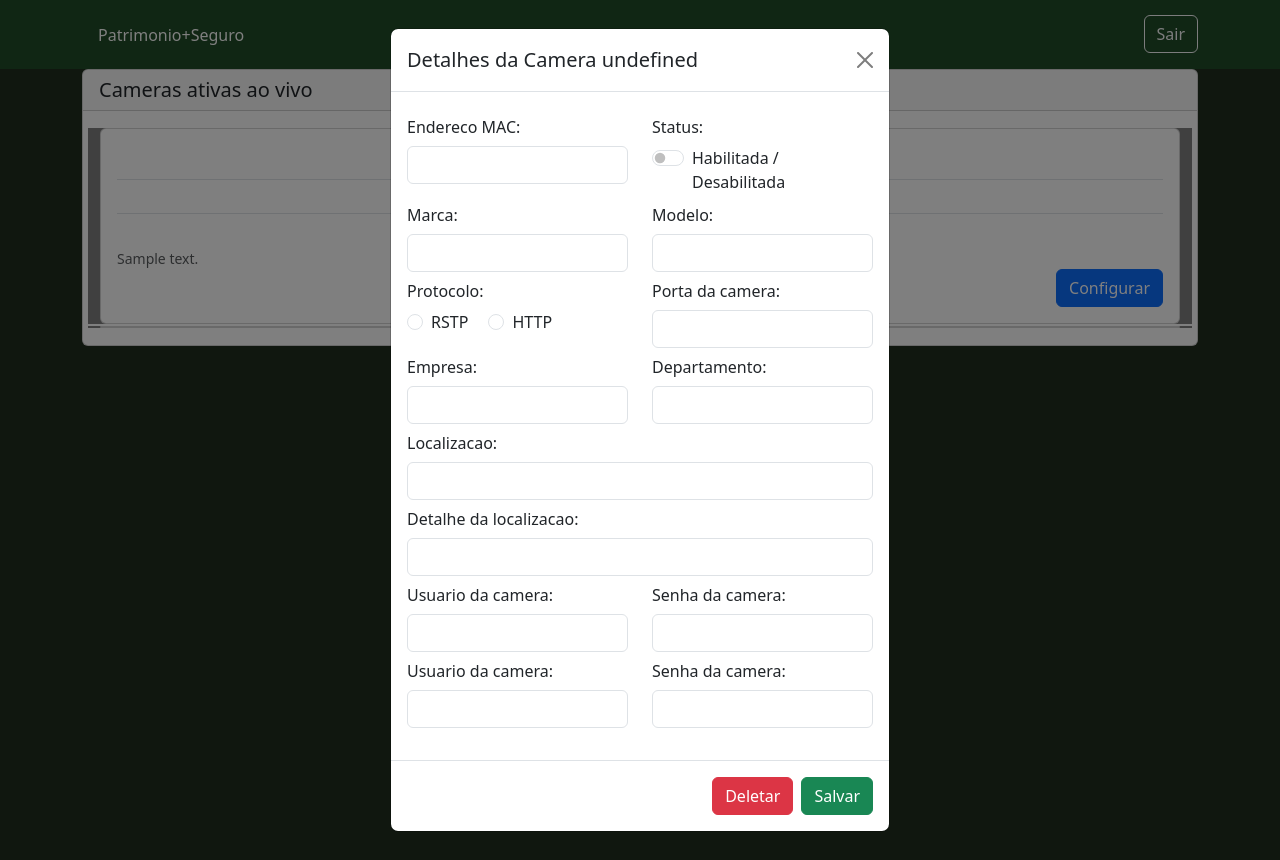
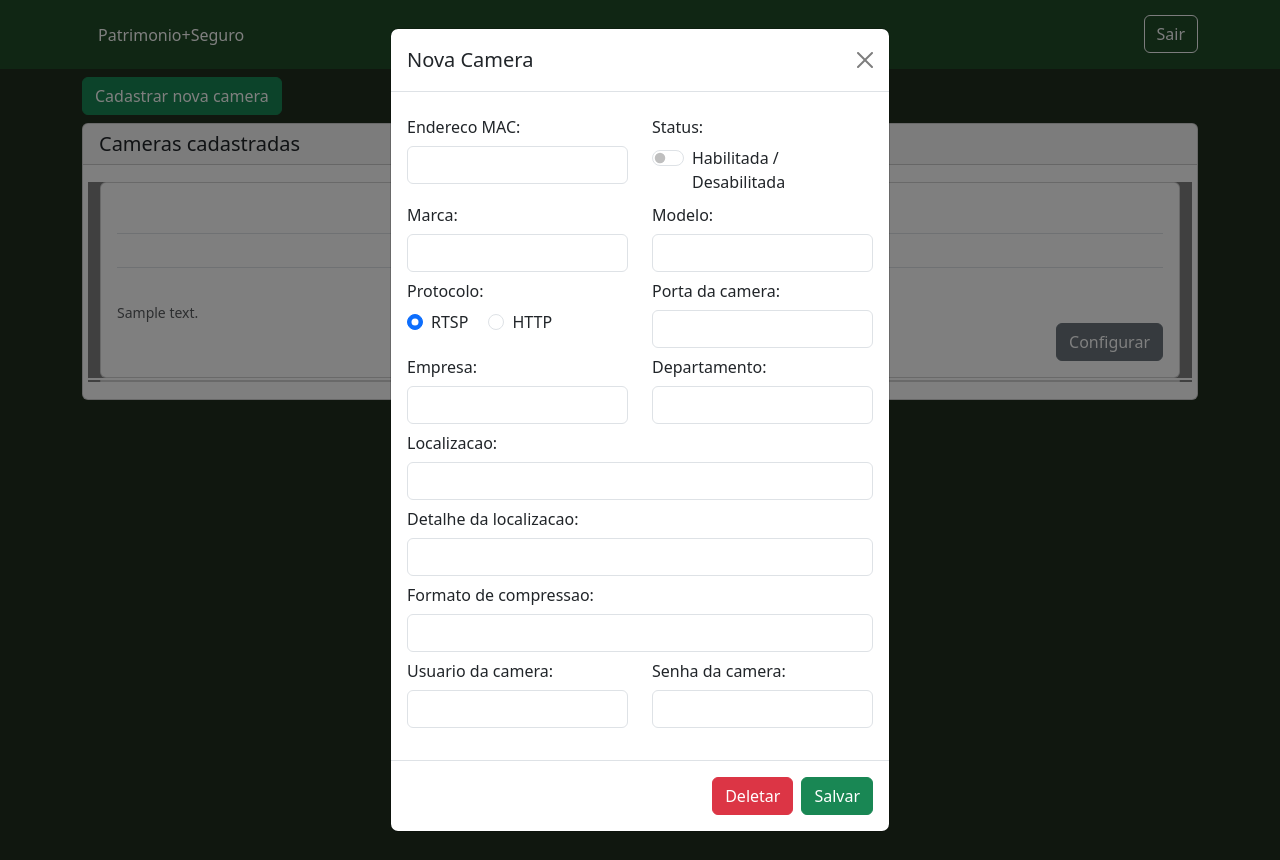
Before and after one commit to dmsb/security-camera-ifpe, a Flask app: template src/blueprints/templates/cameras.html in a window 1280 px wide, after a click on "Cadastrar nova camera". Run offline with Flask 2, Linux system fonts and the light colour scheme; the template is opened without the code that fills it: most values are stand-ins (such as "Sample title", 1, 10 or a date in 2020); parts of the project's set-up code (start-up, migrations or seed data) failed here and were passed over; some libraries are stand-ins or nearby versions.

Commit message:
Create camera feature finished

```diff
--- a/run.py
+++ b/run.py
@@ -4,4 +4,4 @@ from dataload.dataLoader import load_initial_data
 if __name__ == "__main__":
    app = create_app('DEV')
    load_initial_data()
-   app.run(debug=False, host='0.0.0.0', threaded=True)
+   app.run(debug=True, host='0.0.0.0', threaded=True)
--- a/src/appFactory.py
+++ b/src/appFactory.py
@@ -75,7 +75,7 @@ def create_app(envirovment):
 
     bootstrap.init_app(app)
 
-    with app.app_context():
-        CustomFlaskThread(name='store_cameras', target=videoLocalStorer.store_cameras).start()
+    # with app.app_context():
+    #     CustomFlaskThread(name='store_cameras', target=videoLocalStorer.store_cameras).start()
 
     return app
--- a/src/blueprints/templates/cameras.html
+++ b/src/blueprints/templates/cameras.html
@@ -44,8 +44,10 @@
         </div>
     </header>
     <div class="container container-cameras-view">
+        <button type="button" class="btn btn-success mb-2 mt-2" data-bs-toggle="modal"
+            data-bs-target="#camera-detail">Cadastrar nova camera</button>
         <div class="card">
-            <h5 class="card-header">Cameras ativas ao vivo</h5>
+            <h5 class="card-header">Cameras cadastradas</h5>
             <div class="card-body">
             {% if cameras_matrix %}
                 {% for i in range(0, cameras_matrix|length) %}
@@ -53,7 +55,7 @@
                     {% for j in range(0, cameras_matrix[i]|length) %}
                     <div class="col camera-view">
                         <div class="card">
-                            {% if cameras_matrix[i][j][1].is_enabled %}
+                            {% if cameras_matrix[i][j][1].is_enabled and cameras_matrix[i][j][0] != None %}
                             <img src="{{ url_for('security_camera_api_v1.video_feed', camera_mac_address=cameras_matrix[i][j][1].mac_address, camera_ip=cameras_matrix[i][j][0], camera_matrix_size=cameras_matrix[i]|length) }}" />
                             {% else %}
                             <img id="{{cameras_matrix[i][j][1]._id}}-disabled-view" />
@@ -71,7 +73,7 @@
                                     <small class="text-muted">{{ cameras_matrix[i][j][1].mac_address}}</small>
                                 </div>
                                 <div class="edit-button">
-                                    <button type="button" class="btn btn-primary" data-bs-toggle="modal" data-bs-target="#camera-detail"
+                                    <button type="button" class="btn btn-secondary" data-bs-toggle="modal" data-bs-target="#camera-detail"
                                     data-bs-camera='{{cameras_matrix[i][j][1]|tojson}}'>Configurar</button>
                                 </div>
                             </div>
@@ -100,12 +102,12 @@
             <button type="button" class="btn-close" data-bs-dismiss="modal" aria-label="Close"></button>
           </div>
           <div class="modal-body">
-            <form id="edit-camera" action="{{ url_for('security_camera_api_v1.update_camera') }}" method="post">
+            <form id="upsert-camera" action="{{ url_for('security_camera_api_v1.upsert_camera') }}" method="post">
                 <input type="hidden" name="_id" bind="_id" />
                 <div class="row">
                     <div class="col-md-6">
                         <label for="mac-address" class="col-form-label">Endereco MAC:</label>
-                        <input type="text" class="form-control" bind="mac_address" name="mac_address">
+                        <input type="text" class="form-control" bind="mac_address" name="mac_address" required>
                     </div>
                     <div class="col-md-6">
                         <label for="camera_status" class="col-form-label">Status:</label>
@@ -131,13 +133,13 @@
                         <label for="network_stream_protocol" class="col-form-label">Protocolo:</label>
                         <div id='network_stream_protocol'>
                             <div class="form-check form-check-inline">
-                                <input class="form-check-input" type="radio" bind="network_stream_protocol_rtsp" name="network_stream_protocol" value="rtsp">
+                                <input class="form-check-input" id="rtsp_radio" type="radio" bind="network_stream_protocol_rtsp" name="network_stream_protocol" value="rtsp">
                                 <label class="form-check-label" for="rtsp">
-                                RSTP
+                                RTSP
                                 </label>
                             </div>
                             <div class="form-check form-check-inline">
-                                <input class="form-check-input" type="radio" bind="network_stream_protocol_http" name="network_stream_protocol" value="http">
+                                <input class="form-check-input" id="http_radio" type="radio" bind="network_stream_protocol_http" name="network_stream_protocol" value="http">
                                 <label class="form-check-label" for="http">
                                 HTTP
                                 </label>
@@ -146,7 +148,7 @@
                     </div>
                     <div class="col-md-6">
                         <label for="camera-port" class="col-form-label">Porta da camera:</label>
-                        <input type="text" class="form-control" bind="port" name="port">
+                        <input type="text" class="form-control" bind="port" name="port" required>
                     </div>
                 </div>
                 <div class="row">
@@ -172,30 +174,26 @@
                     </div>
                 </div>
                 <div class="row">
-                    <div class="col-md-6">
-                        <label for="compression_format" class="col-form-label">Usuario da camera:</label>
-                        <input type="text" class="form-control" bind="compression_format" name="compression_format">
-                    </div>
-                    <div class="col-md-6">
-                        <label for="camera-password" class="col-form-label">Senha da camera:</label>
-                        <input type="text" class="form-control" bind="compression_format" name="compression_format">
+                    <div class="col-md-12">
+                        <label for="compression_format" class="col-form-label">Formato de compressao:</label>
+                        <input type="text" class="form-control" bind="compression_format" name="compression_format" required>
                     </div>
                 </div>
                 <div class="row">
                     <div class="col-md-6">
                         <label for="camera-username" class="col-form-label">Usuario da camera:</label>
-                        <input type="text" class="form-control" bind="username" name="username">
+                        <input type="text" class="form-control" bind="username" name="username" required>
                     </div>
                     <div class="col-md-6">
                         <label for="camera-password" class="col-form-label">Senha da camera:</label>
-                        <input type="text" class="form-control" bind="password" name="password">
+                        <input type="text" class="form-control" bind="password" name="password" required>
                     </div>
                 </div>
             </form>
           </div>
           <div class="modal-footer">
             <button type="button" class="btn btn-danger" data-bs-toggle="modal" data-bs-target="#camera-delete">Deletar</button>
-            <button type="submit" class="btn btn-success" form="edit-camera">Salvar</button>
+            <button type="submit" class="btn btn-success" form="upsert-camera">Salvar</button>
           </div>
         </div>
       </div>
@@ -205,7 +203,7 @@
         <div class="modal-dialog">
             <div class="modal-content">
                 <div class="modal-header">
-                    <h5 class="modal-title" id="camera-detail-label">Deseja remover esta camera</h5>
+                    <h5 class="modal-title" id="camera-detail-label">Deseja remover esta camera?</h5>
                     <button type="button" class="btn-close" data-bs-dismiss="modal" aria-label="Close"></button>
                 </div>
                 <div class="modal-body">
@@ -226,7 +224,7 @@
             $("#camera-detail").modal("hide");
         });
 
-        var cameraDetail = document.getElementById('camera-detail')
+        var cameraDetail = document.getElementById('camera-detail');
         var selectedCameraJSONParsed = null;
 
         cameraDetail.addEventListener('show.bs.modal', function (event) {
@@ -235,23 +233,48 @@
                 $(this).parent().find('input[type=hidden]').val((this.checked) ? true : false);
             });
 
-            const detailButton = event.relatedTarget
-            const camera = detailButton.getAttribute('data-bs-camera')
-            selectedCameraJSONParsed = JSON.parse(camera)
+            const detailButton = event.relatedTarget;
+            const camera = detailButton.getAttribute('data-bs-camera');
+            const modalTitle = cameraDetail.querySelector('.modal-title');
+            if(camera) {
+                selectedCameraJSONParsed = JSON.parse(camera);
+                Object.keys(selectedCameraJSONParsed).forEach((field) => {
+                    let formFieldsToUpdate = cameraDetail.querySelectorAll('input[bind="' +
+                    field + '"], input[bind="' + field + '_' +  selectedCameraJSONParsed[field] +
+                    '"], input[type="hidden"][name="' + field + '"]');
+                    formFieldsToUpdate.forEach((formField) => {
+                        if(formField != null) {
+                            formField.setAttribute('value', selectedCameraJSONParsed[field]);
+                            formField.checked = selectedCameraJSONParsed[field];
+                        }
+                    })
 
-            Object.keys(selectedCameraJSONParsed).forEach((field) => {
-                let formFieldsToUpdate = cameraDetail.querySelectorAll('input[bind="' + field + '"], input[bind="' + field + '_' +  selectedCameraJSONParsed[field] +'"], input[type="hidden"][name="' + field + '"]')
-                formFieldsToUpdate.forEach((formField) => {
-                    if(formField != null) {
-                        formField.setAttribute('value', selectedCameraJSONParsed[field])
-                        formField.checked = selectedCameraJSONParsed[field]
-                    }
-                })
+                });
+                modalTitle.textContent = 'Detalhes da Camera ' + selectedCameraJSONParsed.mac_address;
+            } else {
+                $('#camera-detail')
+                    .find("input[id=_id]")
+                        .removeProp("value")
+                        .end()
+                    .find("input[type=checkbox], input[type=radio], input[type=hidden], input[type=text]")
+                        .removeProp("checked")
+                        .end()
+                    .find("input[type=checkbox], input[type=hidden], input[type=text]")
+                        .prop("value", null)
+                        .end()
+                    .find("input[id=is_enabled]")
+                        .prop("value", false)
+                        .end()
+                    .find("input[id=rtsp_radio]")
+                        .prop("checked", true)
+                        .end();
 
-            });
+                modalTitle.textContent = 'Nova Camera';
+            }
+        });
 
-            const modalTitle = cameraDetail.querySelector('.modal-title')
-            modalTitle.textContent = 'Detalhes da Camera ' + selectedCameraJSONParsed.mac_address
+        $('#camera-detail').on('hidden.bs.modal', function () {
+            $(this).find('form').trigger("reset");
         })
     </script>
 {% endblock %}
--- a/src/helpers/videoLocalLoader.py
+++ b/src/helpers/videoLocalLoader.py
@@ -38,9 +38,11 @@ def load_cameras(filter, query_fields):
     cameras_map = []
 
     for camera in cameras:
+        network_ip = None
         for network_map_item in network_adds:
             if len(network_map_item) > 0 and network_map_item.split()[1] == camera['mac_address']:
-                cameras_map.append((network_map_item.split()[0], camera))
+                network_ip = network_map_item.split()[0]
                 break
+        cameras_map.append((network_ip, camera))
 
     return cameras_map
--- a/src/helpers/videoLocalStorer.py
+++ b/src/helpers/videoLocalStorer.py
@@ -65,5 +65,5 @@ def store_cameras():
         camera = camera_ip[1]
         camera_tuple = (ip, camera)
 
-        if not any(current_thread.name == 'camera_ip_' + ip for current_thread in threading.enumerate()):
+        if ip != None and not any(current_thread.name == 'camera_ip_' + ip for current_thread in threading.enumerate()):
             CustomFlaskThread(name='camera_ip_' + ip, target=__store_cameras_thread, args=(camera_tuple,)).start()
```
Also changed, not shown: src/blueprints/securityCameraBlueprint.py (+3 -13 lines), src/helpers/db.py (+2 -5 lines), src/helpers/securityCameraServices.py (+6 -14 lines).
